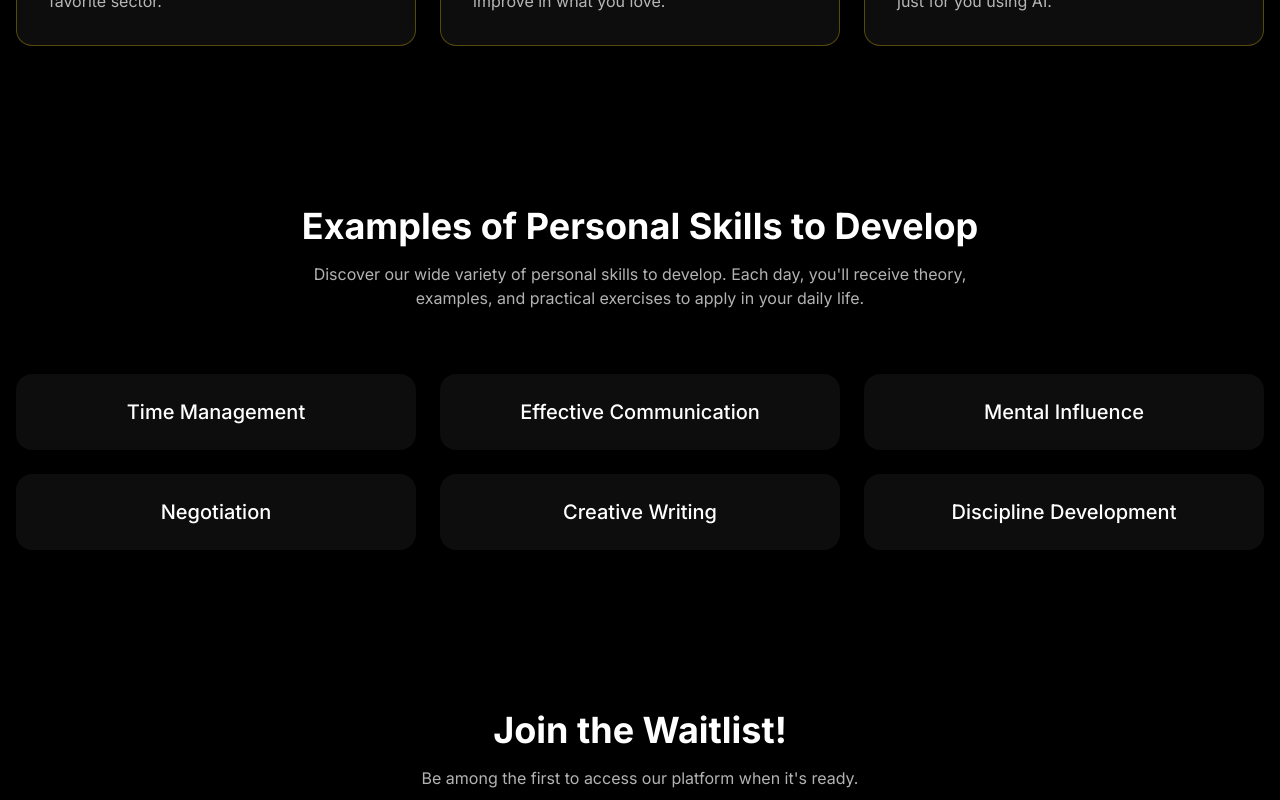
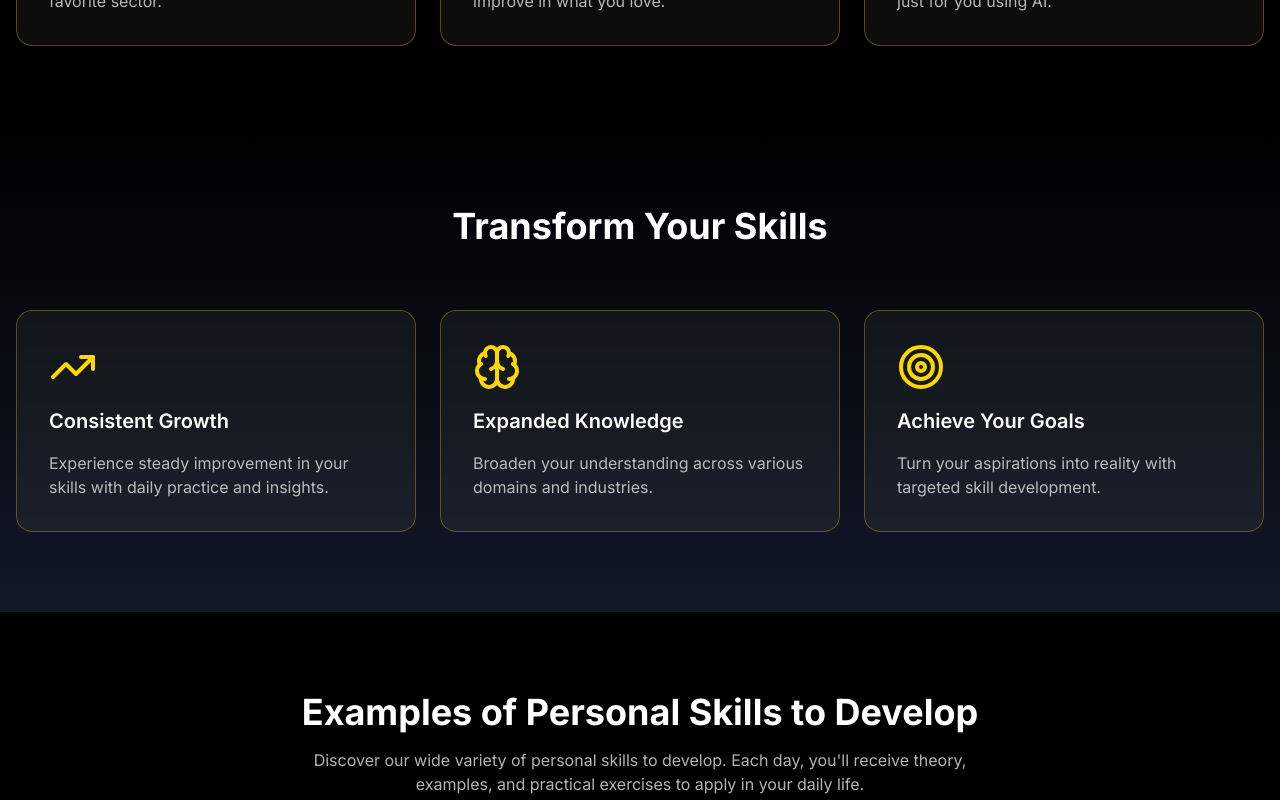
Before and after one commit to Ferrajju/skillvoo-landing, a Next.js app: page / in a window 1280 px wide. Shown: the part 1160-1960 px from the top of the page. Built offline with nearby package versions, Linux system fonts and the light colour scheme.

Commit message:
Agregando banner

```diff
--- a/app/page.tsx
+++ b/app/page.tsx
@@ -4,7 +4,7 @@ import { useState, useEffect } from "react"
 import { motion } from "framer-motion"
 import Link from "next/link"
 import Image from "next/image"
-import { Newspaper, Lightbulb, BotIcon } from "lucide-react"
+import { Newspaper, Lightbulb, BotIcon, TrendingUp, Brain, Target } from "lucide-react"
 import React from "react"
 
 export default function Home() {
@@ -57,6 +57,24 @@ export default function Home() {
       title: "AI-Personalized",
       description: "Get completely personalized emails tailored just for you using AI.",
       icon: BotIcon,
+    },
+  ]
+
+  const transformationSteps = [
+    {
+      title: "Consistent Growth",
+      description: "Experience steady improvement in your skills with daily practice and insights.",
+      icon: TrendingUp,
+    },
+    {
+      title: "Expanded Knowledge",
+      description: "Broaden your understanding across various domains and industries.",
+      icon: Brain,
+    },
+    {
+      title: "Achieve Your Goals",
+      description: "Turn your aspirations into reality with targeted skill development.",
+      icon: Target,
     },
   ]
 
@@ -205,6 +223,37 @@ export default function Home() {
         </div>
       </section>
 
+      {/* Transform Your Skills Section */}
+      <section className="py-20 px-4 bg-gradient-to-b from-black to-gray-900">
+        <div className="max-w-7xl mx-auto">
+          <motion.h2
+            initial={{ opacity: 0 }}
+            whileInView={{ opacity: 1 }}
+            viewport={{ once: true }}
+            className="text-3xl md:text-4xl font-bold text-white text-center mb-16"
+          >
+            Transform Your Skills
+          </motion.h2>
+          <div className="grid md:grid-cols-3 gap-6">
+            {transformationSteps.map((step, index) => (
+              <motion.div
+                key={step.title}
+                initial={{ opacity: 0, y: 20 }}
+                whileInView={{ opacity: 1, y: 0 }}
+                viewport={{ once: true }}
+                transition={{ delay: index * 0.2 }}
+                className="bg-white/5 backdrop-blur-sm rounded-2xl p-6 md:p-8 hover:bg-white/10 transition-all border border-[#FFD700]/30 hover:border-[#FFD700]/50"
+              >
+                {step.icon &&
+                  React.createElement(step.icon as React.ElementType, { className: "w-12 h-12 text-[#FFD700] mb-4" })}
+                <h3 className="text-xl font-semibold text-white mb-4">{step.title}</h3>
+                <p className="text-white/70">{step.description}</p>
+              </motion.div>
+            ))}
+          </div>
+        </div>
+      </section>
+
       {/* Skills Section */}
       <section className="py-20 px-4">
         <div className="max-w-7xl mx-auto">
```
